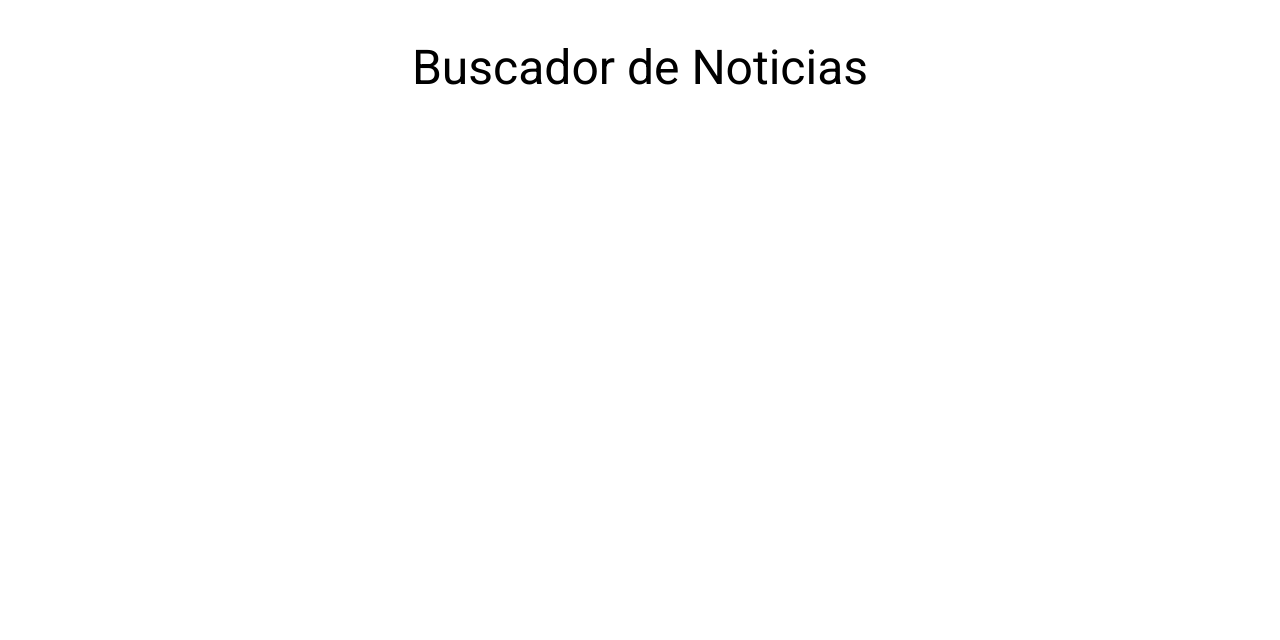
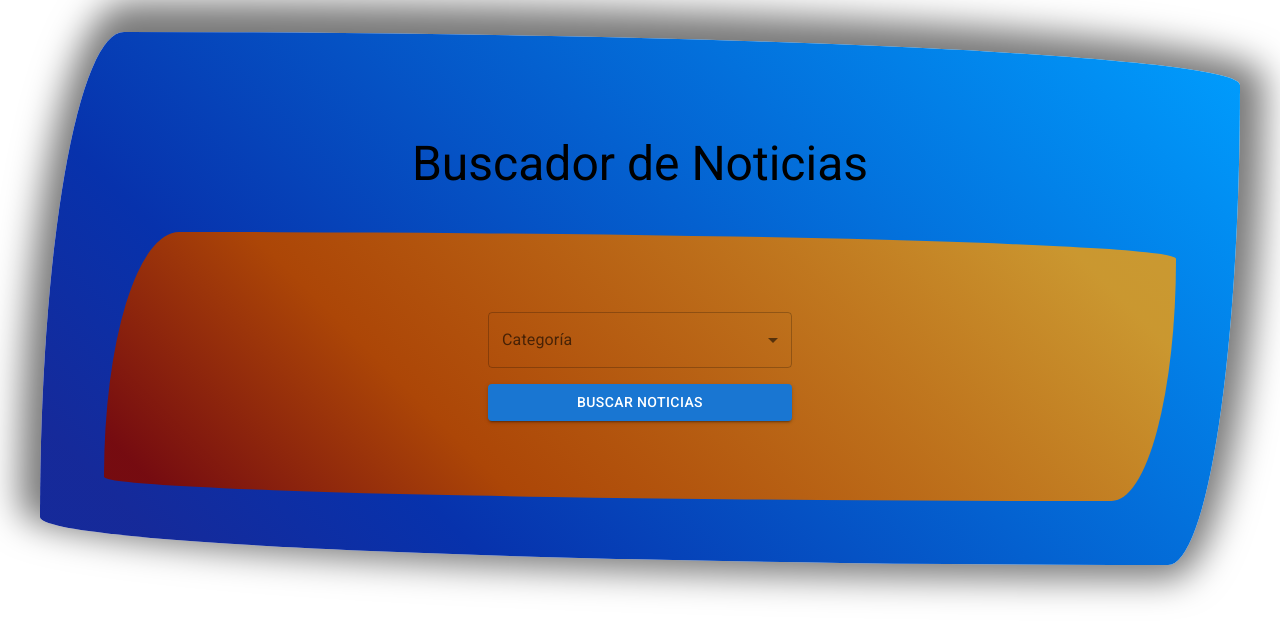
Before and after one commit to danieldrako/reactNews_API, a React (Vite) app: page / in a window 1280 px wide. Shown: the top 640 px of the page. Built offline with nearby package versions, Linux system fonts and the light colour scheme.

Commit message:
after working in the form and some styles

```diff
--- a/src/App.jsx
+++ b/src/App.jsx
@@ -1,15 +1,36 @@
 import { Container, Grid, Typography } from "@mui/material"
+import Formulario from "./components/Formulario"
 
 function App() {
 
-
   return (
-    <Container>
-      <header>
+    <Container  style={{
+        background: "linear-gradient(45deg, rgba(11,32,149,0.9556197478991597) 8%, rgba(7,50,172,1) 26%, rgba(0,159,255,1) 100%)",
+        padding: '4rem',
+        boxShadow: "2px -8px 35px 22px rgba(0,0,0,0.53)",
+        borderRadius: "7% 93% 6% 94% / 91% 10% 90% 9% ",
+        marginTop: '2rem' }} >
+      <header >
         <Typography align='center' marginY={5} component="h1" variant="h3">
           Buscador de Noticias
         </Typography>
       </header>
+
+      <Grid
+        container
+        direcetion='row'
+        justifyContent='center'
+        alignItems='center'
+        padding='5rem'
+        borderRadius= "7% 93% 6% 94% / 91% 10% 90% 9% "
+        style={{background:'linear-gradient(45deg, rgba(122,10,10,0.9556197478991597) 5%, rgba(172,70,7,1) 31%, rgba(255,158,0,0.7903536414565826) 91%)'}}
+      >
+        <Grid item xs={12} md={6} lg={4}>
+          <Formulario/>
+        </Grid>
+      </Grid>
+
+
     </Container>
   )
 }
--- /dev/null
+++ b/src/components/Formulario.jsx
@@ -0,0 +1,47 @@
+import { FormControl, InputLabel, Select, MenuItem, Button, Box } from "@mui/material"
+
+const CATEGORIAS = [
+    { value: 'general', label: 'General'},
+    { value: 'business', label: 'Negocios'},
+    { value: 'entertainment', label: 'Entretenimiento'},
+    { value: 'health', label: 'Salud'},
+    { value: 'science', label: 'Ciencia'},
+    { value: 'sports', label: 'Deportes'},
+    { value: 'technology', label: 'Tecnología'},
+]
+
+const Formulario = () => {
+  return (
+    <form>
+        <FormControl fullWidth >
+            <InputLabel>Categoría</InputLabel>
+            <Select
+                label="Categoría"
+            >
+                {CATEGORIAS.map(categoria =>(
+                    <MenuItem
+                        key={categoria.value}
+                        value={categoria.value}
+                    >
+                    {categoria.label}
+                    </MenuItem>
+                ))}
+
+            </Select>
+
+            <Box sx={{marginTop: 2}}>
+                <Button
+                    fullWidth
+                    variant='contained'
+                    color='primary'
+                >
+                    Buscar Noticias
+                </Button>
+            </Box>
+
+        </FormControl>
+    </form>
+  )
+}
+
+export default Formulario
```
